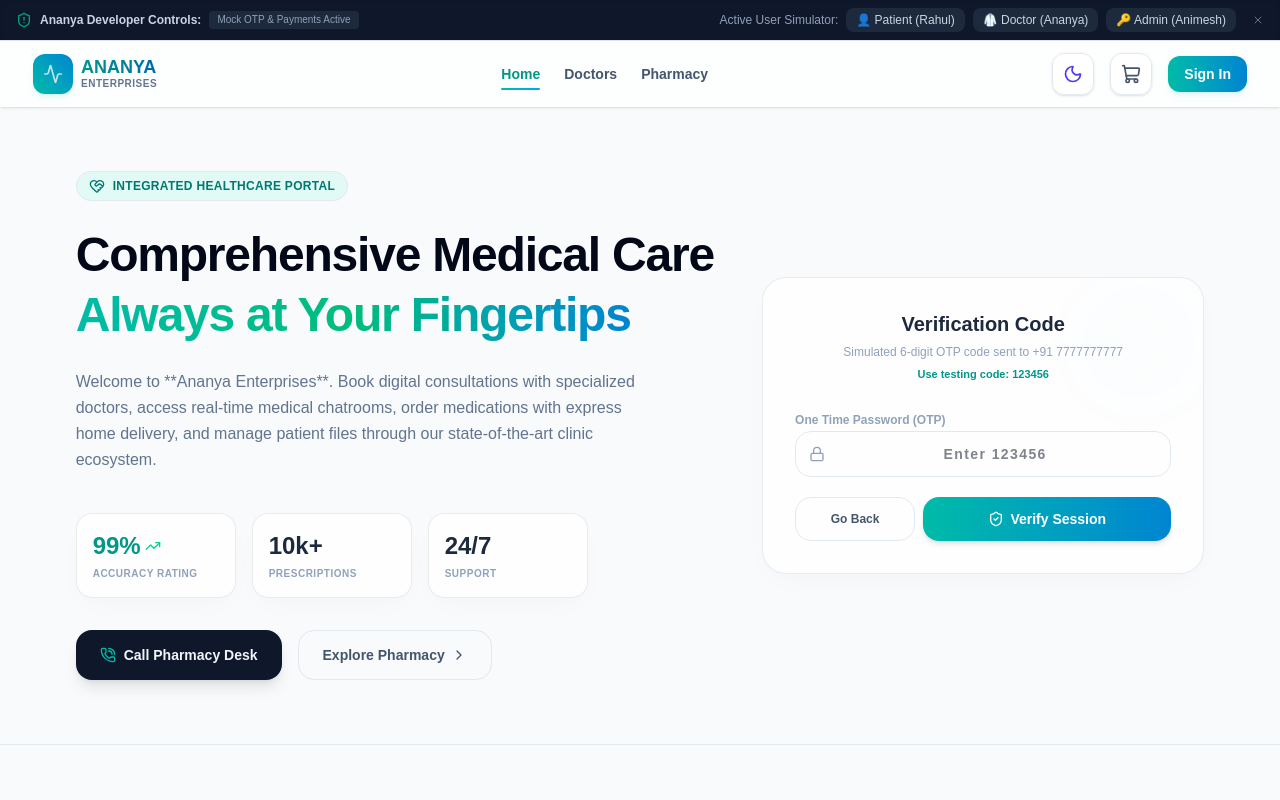
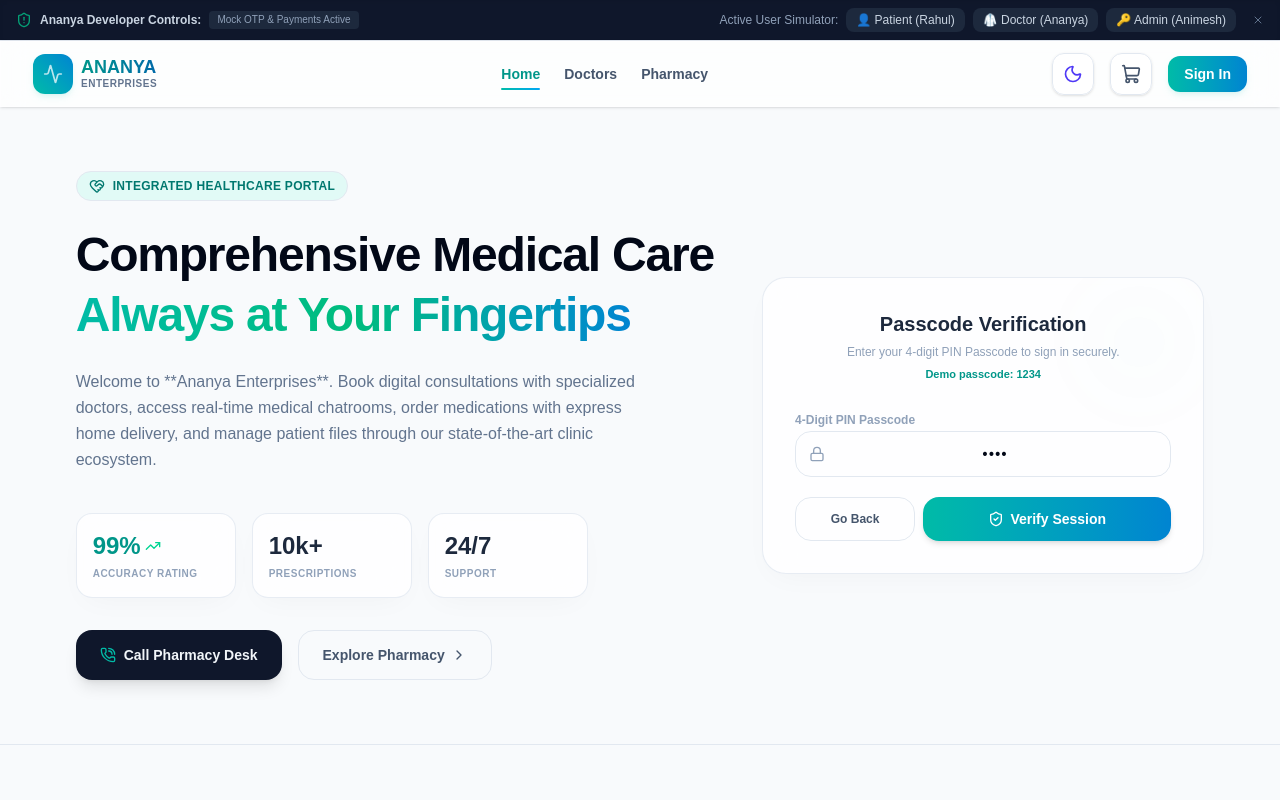
Before and after one commit to animesh045/AppointmentBookingPT, a Next.js app: page / in a window 1280 px wide. Both pictures are taken after a click on the button "Patient Login". Shown: the top 800 px of the page. Built offline with nearby package versions, Linux system fonts and the light colour scheme.

Commit message:
feat: migrate authentication to secure, zero-cost 4-digit passcode PIN login

```diff
--- a/src/app/page.tsx
+++ b/src/app/page.tsx
@@ -34,8 +34,8 @@ export default function Home() {
 
   // Auth States
   const [mobile, setMobile] = useState('');
-  const [otp, setOtp] = useState('');
-  const [step, setStep] = useState<'mobile' | 'otp' | 'register'>('mobile');
+  const [passcode, setPasscode] = useState('');
+  const [step, setStep] = useState<'mobile' | 'passcode' | 'register'>('mobile');
   const [loading, setLoading] = useState(false);
 
   // Registration Form States
@@ -44,6 +44,7 @@ export default function Home() {
   const [regAddress, setRegAddress] = useState('');
   const [regGender, setRegGender] = useState<'Male' | 'Female' | 'Other'>('Male');
   const [regAge, setRegAge] = useState<number>(25);
+  const [regPasscode, setRegPasscode] = useState('');
 
   // Call Store Dialog
   const [callActive, setCallActive] = useState(false);
@@ -71,37 +72,39 @@ export default function Home() {
     return () => clearInterval(interval);
   }, [callActive]);
 
-  const handleSendOtp = async (e: React.FormEvent) => {
+  const handleCheckMobile = async (e: React.FormEvent) => {
     e.preventDefault();
     if (!/^\d{10}$/.test(mobile)) {
       alert('Please enter a valid 10-digit mobile number');
       return;
     }
     setLoading(true);
-    // Simulate sending SMS OTP
-    await new Promise((resolve) => setTimeout(resolve, 1000));
+    await new Promise((resolve) => setTimeout(resolve, 600));
     setLoading(false);
-    setStep('otp');
-    console.log('Developer Mode: SMS OTP pre-filled code is 123456');
+
+    // Check if the user already exists in the system
+    const userExists = users.some((u) => u.mobile === mobile);
+    if (userExists) {
+      setStep('passcode');
+    } else {
+      setStep('register');
+    }
   };
 
-  const handleVerifyOtp = async (e: React.FormEvent) => {
+  const handleVerifyPasscode = async (e: React.FormEvent) => {
     e.preventDefault();
-    if (otp !== '123456') {
-      alert('Invalid OTP. Please enter 123456 for developer testing.');
+    if (!/^\d{4}$/.test(passcode)) {
+      alert('Please enter a valid 4-digit PIN Passcode');
       return;
     }
 
     setLoading(true);
-    await new Promise((resolve) => setTimeout(resolve, 800));
-    const success = await login(mobile);
+    await new Promise((resolve) => setTimeout(resolve, 600));
+    const success = await login(mobile, passcode);
     setLoading(false);
 
     if (success) {
-      // Existing user logged in, useEffect handles redirection
-    } else {
-      // First-time user, collect profile parameters
-      setStep('register');
+      // Redirection handled by useEffect
     }
   };
 
@@ -111,18 +114,23 @@ export default function Home() {
       alert('Name is required');
       return;
     }
+    if (!/^\d{4}$/.test(regPasscode)) {
+      alert('Please create a 4-digit PIN Passcode using numbers only.');
+      return;
+    }
     setLoading(true);
-    await new Promise((resolve) => setTimeout(resolve, 1000));
+    await new Promise((resolve) => setTimeout(resolve, 800));
     await registerUser({
       name: regName,
       mobile,
+      passcode: regPasscode,
       email: regEmail || undefined,
       address: regAddress,
       gender: regGender,
       age: Number(regAge)
     });
     setLoading(false);
-    // Auto redirect handled by useEffect
+    // Redirection handled by useEffect
   };
 
   const formatCallTime = (secs: number) => {
@@ -202,9 +210,9 @@ export default function Home() {
           <div className="glass-card p-6 sm:p-8 rounded-3xl shadow-xl relative overflow-hidden">
             <div className="absolute top-0 right-0 h-32 w-32 bg-teal-500/10 rounded-full filter blur-2xl glow-bg" />
 
-            {/* Mobile / OTP Form */}
+            {/* Mobile / Check Account Form */}
             {step === 'mobile' && (
-              <form onSubmit={handleSendOtp} className="space-y-5 relative">
+              <form onSubmit={handleCheckMobile} className="space-y-5 relative">
                 <div className="text-center space-y-1.5 mb-6">
                   <h3 className="text-xl font-extrabold text-slate-800 dark:text-slate-100">Secure Clinic Gateway</h3>
                   <p className="text-xs text-slate-400">Enter your mobile number to sign in or register instantly.</p>
@@ -233,8 +241,8 @@ export default function Home() {
                   disabled={loading}
                   className="w-full py-3.5 bg-gradient-to-r from-teal-500 to-sky-600 hover:from-teal-600 hover:to-sky-700 text-white rounded-2xl font-bold text-sm shadow-md shadow-teal-500/10 hover:scale-[1.01] active:scale-[0.99] disabled:opacity-50 transition-all flex items-center justify-center gap-2"
                 >
-                  <Phone className="h-4 w-4" />
-                  {loading ? 'Sending Request...' : 'Send SMS OTP'}
+                  <ChevronRight className="h-4 w-4" />
+                  {loading ? 'Checking Account...' : 'Continue'}
                 </button>
 
                 {/* Developer Demo Accounts Quick Links */}
@@ -245,21 +253,21 @@ export default function Home() {
                   <div className="grid grid-cols-3 gap-2">
                     <button
                       type="button"
-                      onClick={() => { setMobile('7777777777'); setStep('otp'); }}
+                      onClick={() => { setMobile('7777777777'); setPasscode('1234'); setStep('passcode'); }}
                       className="py-1 px-2 bg-slate-100 dark:bg-slate-800 hover:bg-teal-500/10 border border-slate-200/50 dark:border-slate-800 rounded-lg text-[10px] font-semibold text-slate-600 dark:text-slate-300 transition-all"
                     >
                       Patient Login
                     </button>
                     <button
                       type="button"
-                      onClick={() => { setMobile('8888888888'); setStep('otp'); }}
+                      onClick={() => { setMobile('8888888888'); setPasscode('1234'); setStep('passcode'); }}
                       className="py-1 px-2 bg-slate-100 dark:bg-slate-800 hover:bg-blue-500/10 border border-slate-200/50 dark:border-slate-800 rounded-lg text-[10px] font-semibold text-slate-600 dark:text-slate-300 transition-all"
                     >
                       Doctor Login
                     </button>
                     <button
                       type="button"
-                      onClick={() => { setMobile('9999999999'); setStep('otp'); }}
+                      onClick={() => { setMobile('9999999999'); setPasscode('1234'); setStep('passcode'); }}
                       className="py-1 px-2 bg-slate-100 dark:bg-slate-800 hover:bg-purple-500/10 border border-slate-200/50 dark:border-slate-800 rounded-lg text-[10px] font-semibold text-slate-600 dark:text-slate-300 transition-all"
                     >
                       Admin Login
@@ -269,28 +277,28 @@ export default function Home() {
               </form>
             )}
 
-            {/* OTP Verification Form */}
-            {step === 'otp' && (
-              <form onSubmit={handleVerifyOtp} className="space-y-5">
+            {/* Passcode Verification Form */}
+            {step === 'passcode' && (
+              <form onSubmit={handleVerifyPasscode} className="space-y-5">
                 <div className="text-center space-y-1.5 mb-6">
-                  <h3 className="text-xl font-extrabold text-slate-800 dark:text-slate-100">Verification Code</h3>
-                  <p className="text-xs text-slate-400">Simulated 6-digit OTP code sent to +91 {mobile}</p>
-                  <p className="text-[11px] text-teal-600 dark:text-teal-400 font-mono font-bold">Use testing code: 123456</p>
+                  <h3 className="text-xl font-extrabold text-slate-800 dark:text-slate-100">Passcode Verification</h3>
+                  <p className="text-xs text-slate-400">Enter your 4-digit PIN Passcode to sign in securely.</p>
+                  <p className="text-[11px] text-teal-600 dark:text-teal-400 font-mono font-bold">Demo passcode: 1234</p>
                 </div>
 
                 <div className="space-y-1.5">
-                  <label className="text-xs font-bold text-slate-400">One Time Password (OTP)</label>
+                  <label className="text-xs font-bold text-slate-400">4-Digit PIN Passcode</label>
                   <div className="relative">
                     <span className="absolute inset-y-0 left-0 pl-3.5 flex items-center text-slate-400">
                       <Lock className="h-4 w-4" />
                     </span>
                     <input
-                      type="text"
-                      placeholder="Enter 123456"
-                      maxLength={6}
+                      type="password"
+                      placeholder="••••"
+                      maxLength={4}
                       required
-                      value={otp}
-                      onChange={(e) => setOtp(e.target.value.replace(/\D/g, ''))}
+                      value={passcode}
+                      onChange={(e) => setPasscode(e.target.value.replace(/\D/g, ''))}
                       className="w-full pl-10 pr-4 py-3 rounded-2xl border border-slate-200 dark:border-slate-800 bg-transparent focus:ring-1 focus:ring-teal-500 focus:outline-none text-sm font-semibold text-center tracking-widest font-mono"
                     />
                   </div>
@@ -299,7 +307,7 @@ export default function Home() {
                 <div className="grid grid-cols-3 gap-2">
                   <button
                     type="button"
-                    onClick={() => { setStep('mobile'); setOtp(''); }}
+                    onClick={() => { setStep('mobile'); setPasscode(''); }}
                     className="py-3 px-2 border border-slate-200 dark:border-slate-800 text-xs font-bold text-slate-600 dark:text-slate-400 rounded-2xl transition-all"
                   >
                     Go Back
@@ -338,6 +346,24 @@ export default function Home() {
                       required
                       value={regName}
                       onChange={(e) => setRegName(e.target.value)}
+                      className="w-full pl-9 pr-4 py-2.5 rounded-xl border border-slate-200 dark:border-slate-800 bg-transparent focus:ring-1 focus:ring-teal-500 focus:outline-none text-xs font-semibold"
+                    />
+                  </div>
+                </div>
+
+                <div className="space-y-1.5">
+                  <label className="text-xs font-bold text-slate-400">Create 4-Digit PIN Passcode *</label>
+                  <div className="relative">
+                    <span className="absolute inset-y-0 left-0 pl-3 flex items-center text-slate-400">
+                      <Lock className="h-4 w-4" />
+                    </span>
+                    <input
+                      type="password"
+                      placeholder="Choose 4-digit PIN (e.g. 5678)"
+                      maxLength={4}
+                      required
+                      value={regPasscode}
+                      onChange={(e) => setRegPasscode(e.target.value.replace(/\D/g, ''))}
                       className="w-full pl-9 pr-4 py-2.5 rounded-xl border border-slate-200 dark:border-slate-800 bg-transparent focus:ring-1 focus:ring-teal-500 focus:outline-none text-xs font-semibold"
                     />
                   </div>
--- a/src/context/AppContext.tsx
+++ b/src/context/AppContext.tsx
@@ -10,6 +10,7 @@ export interface UserProfile {
   uid: string;
   name: string;
   mobile: string;
+  passcode: string; // 4-digit passcode PIN
   email?: string;
   address: string;
   gender: 'Male' | 'Female' | 'Other';
@@ -127,7 +128,7 @@ interface AppContextType {
   user: UserProfile | null;
   users: UserProfile[];
   doctors: DoctorProfile[];
-  login: (mobile: string) => Promise<boolean>;
+  login: (mobile: string, passcode: string) => Promise<boolean>;
   logout: () => void;
   updateProfile: (profile: Partial<UserProfile>) => void;
   registerUser: (profile: Omit<UserProfile, 'uid' | 'role' | 'status' | 'createdAt'>) => Promise<void>;
@@ -278,6 +279,7 @@ const DEFAULT_USERS: UserProfile[] = [
     uid: 'admin_1',
     name: 'Animesh Gupta (Admin)',
     mobile: '9999999999',
+    passcode: '1234',
     email: 'admin@ananya.com',
     address: 'Ananya Enterprises, Main Market Road, New Delhi',
     gender: 'Male',
@@ -290,6 +292,7 @@ const DEFAULT_USERS: UserProfile[] = [
     uid: 'doc_ananya',
     name: 'Dr. Ananya Sharma',
     mobile: '8888888888',
+    passcode: '1234',
     email: 'ananya.sharma@ananya.com',
     address: 'Max Super Speciality Clinic, Saket, Delhi',
     gender: 'Female',
@@ -302,6 +305,7 @@ const DEFAULT_USERS: UserProfile[] = [
     uid: 'consumer_demo',
     name: 'Rahul Sharma (Patient)',
     mobile: '7777777777',
+    passcode: '1234',
     email: 'rahul@gmail.com',
     address: 'Flat 402, Block C, Green Park, New Delhi',
     gender: 'Male',
@@ -515,12 +519,16 @@ export const AppProvider: React.FC<{ children: React.ReactNode }> = ({ children
   // ==========================================
 
   // Authentication
-  const login = async (mobile: string): Promise<boolean> => {
+  const login = async (mobile: string, passcode: string): Promise<boolean> => {
     // Search for existing user
     const existing = users.find((u) => u.mobile === mobile);
     if (existing) {
       if (existing.status === 'suspended') {
         alert('Your account is currently suspended. Please contact Ananya Admin.');
+        return false;
+      }
+      if (existing.passcode !== passcode) {
+        alert('Incorrect 4-digit Passcode (PIN). Please try again.');
         return false;
       }
       setUser(existing);
@@ -628,6 +636,7 @@ export const AppProvider: React.FC<{ children: React.ReactNode }> = ({ children
       uid: newUid,
       name: doc.name,
       mobile: `888888${Math.floor(1000 + Math.random() * 9000)}`, // Generate demo mobile or assign dummy
+      passcode: '1234',
       address: 'Ananya Healthcare Complex, Clinic Wing',
       gender: 'Other',
       age: 35,
@@ -918,6 +927,7 @@ export const AppProvider: React.FC<{ children: React.ReactNode }> = ({ children
         uid: 'doc_ananya',
         name: 'Dr. Ananya Sharma',
         mobile: '8888888888',
+        passcode: '1234',
         email: 'ananya.sharma@ananya.com',
         address: 'Max Super Speciality Clinic, Saket, Delhi',
         gender: 'Female',
@@ -931,6 +941,7 @@ export const AppProvider: React.FC<{ children: React.ReactNode }> = ({ children
         uid: 'consumer_demo',
         name: 'Rahul Sharma (Patient)',
         mobile: '7777777777',
+        passcode: '1234',
         email: 'rahul@gmail.com',
         address: 'Flat 402, Block C, Green Park, New Delhi',
         gender: 'Male',
```
